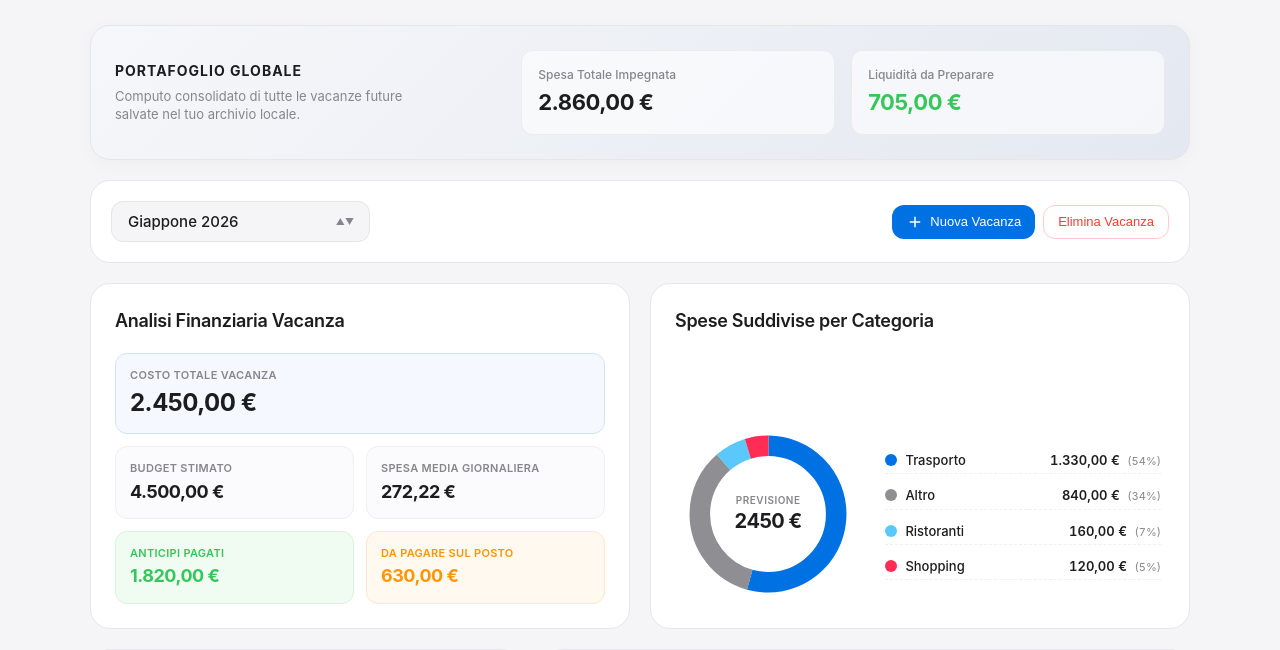
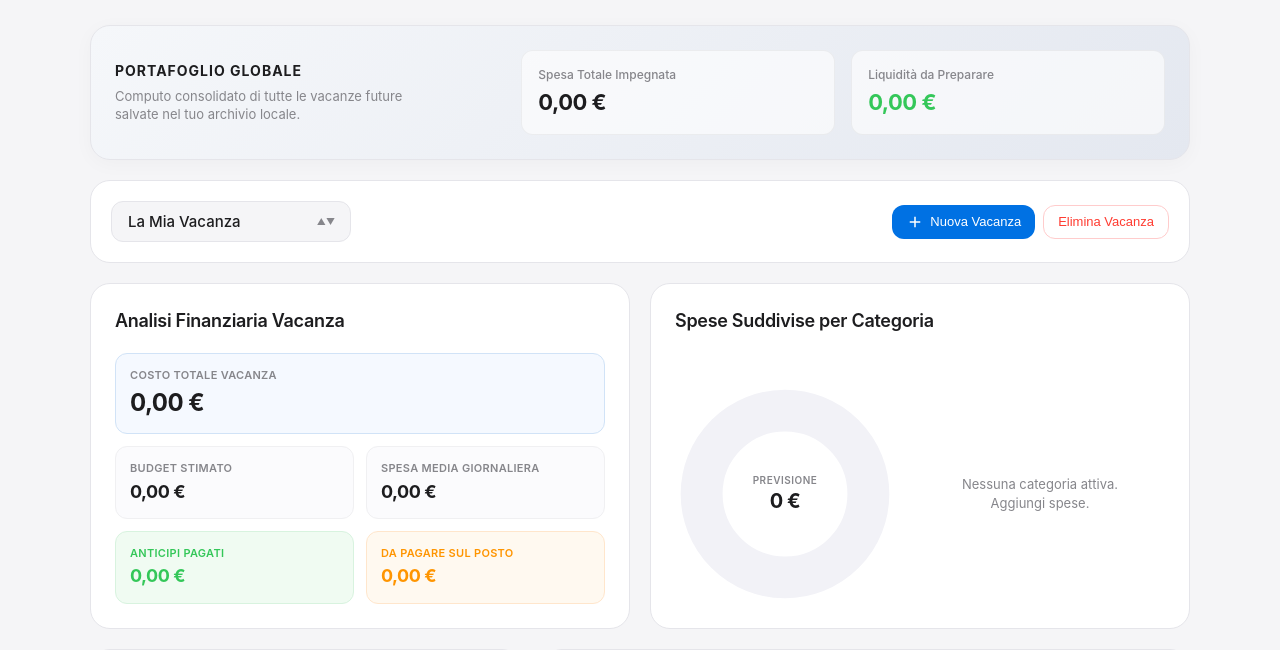
Before and after one commit to fabiusai/VacanzeBudget, a plain HTML site: page index.html in a window 1280 px wide. Shown: the part 90-740 px from the top of the page. Drawn offline with Linux system fonts and the light colour scheme.

Commit message:
Update chart dimensions and modify expenses structure

```diff
--- a/index.html
+++ b/index.html
@@ -324,8 +324,8 @@
 
         .chart-wrapper {
             position: relative;
-            width: 180px;
-            height: 180px;
+            width: 220px;
+            height: 220px;
         }
 
         .chart-info {
@@ -717,7 +717,7 @@
                     <div class="chart-wrapper">
                         <!-- High stroke size ring for modern robust looks -->
                         <svg width="100%" height="100%" viewBox="0 0 42 42" id="donutSvg">
-                            <circle cx="21" cy="21" r="15.915" fill="transparent" stroke="#f2f2f7" stroke-width="4.5"></circle>
+                            <circle cx="21" cy="21" r="15.915" fill="transparent" stroke="#f2f2f7" stroke-width="8"></circle>
                             <!-- Programmatically segmented rings -->
                         </svg>
                         <div class="chart-info">
@@ -828,26 +828,12 @@
     // State Hydration Management Default Setups
     let appData = {
         trips: {
-            "Giappone 2026": {
-                budget: 4500,
-                expenses: [
-                    { id: 1, title: "Voli Milano-Tokyo A/R", amount: 980.00, category: "trasporto", start: "2026-10-10", end: "", paid: true },
-                    { id: 2, title: "Hotel Tokyo Centro (6 notti)", amount: 840.00, category: "altro", start: "2026-10-10", end: "2026-10-16", paid: true },
-                    { id: 3, title: "Abbonamento JR Pass 7 giorni", amount: 350.00, category: "trasporto", start: "2026-10-10", end: "2026-10-17", paid: false },
-                    { id: 4, title: "Budget Ristorante Sushi Premium", amount: 160.00, category: "ristoranti", start: "2026-10-12", end: "", paid: false },
-                    { id: 5, title: "Shopping souvenir Kyoto", amount: 120.00, category: "shopping", start: "2026-10-18", end: "", paid: false }
-                ]
-            },
-            "Weekend a Barcellona 2026": {
-                budget: 800,
-                expenses: [
-                    { id: 10, title: "Volo lowcost", amount: 95.00, category: "trasporto", start: "2026-06-05", end: "", paid: true },
-                    { id: 11, title: "Hotel Barceloneta", amount: 240.00, category: "altro", start: "2026-06-05", end: "2026-06-07", paid: true },
-                    { id: 12, title: "Cena Tapas & Sangria", amount: 75.00, category: "cibo", start: "2026-06-06", end: "", paid: false }
-                ]
+            "La Mia Vacanza": {
+                budget: 0,
+                expenses: []
             }
         },
-        currentTrip: "Giappone 2026"
+        currentTrip: "La Mia Vacanza"
     };
 
     // Life-Cycle Bootstrapping Engine
@@ -1065,7 +1051,7 @@
             circleNode.setAttribute("r", "15.915");
             circleNode.setAttribute("fill", "transparent");
             circleNode.setAttribute("stroke", colorMap[item.category]);
-            circleNode.setAttribute("stroke-width", "4.8"); // Thick Apple watch profile indicator styles
+            circleNode.setAttribute("stroke-width", "8"); // Thick Apple watch profile indicator styles
             circleNode.setAttribute("stroke-dasharray", strokeDashArray);
             circleNode.setAttribute("stroke-dashoffset", strokeDashOffset.toString());
 
```
